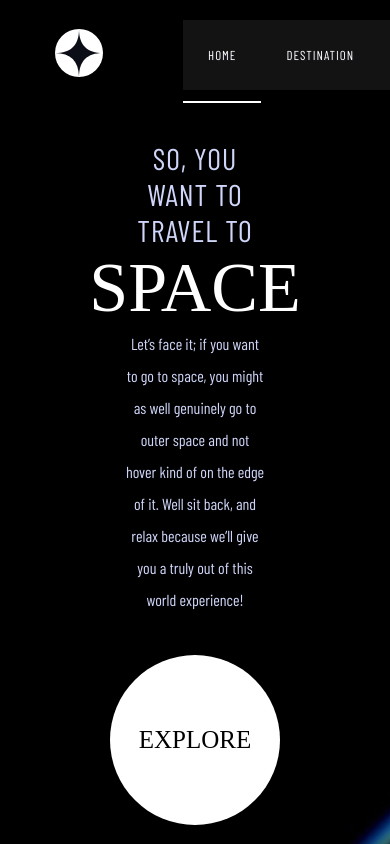
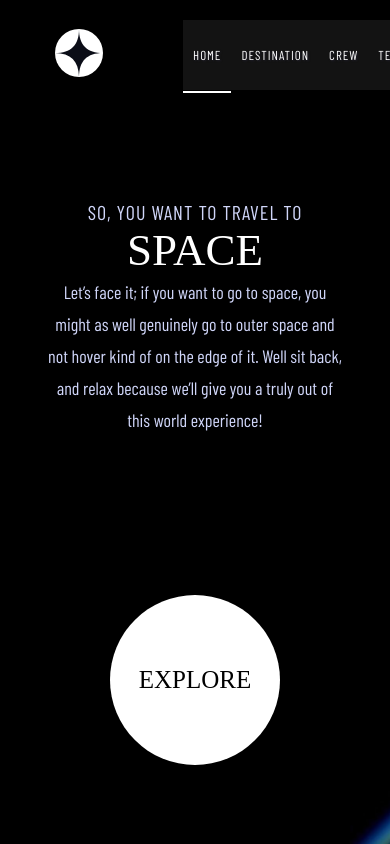
Before and after one commit to Miyka96/Space-Tourism--React-Project, a React (Create React App) app: page / in a window 390 px wide. Built offline with nearby package versions, Linux system fonts and the light colour scheme; a web font is replaced by a local one.

Commit message:
media queries >450px done

```diff
--- a/src/Components/Crew/Crew.jsx
+++ b/src/Components/Crew/Crew.jsx
@@ -19,7 +19,7 @@ const Crew = () => {
         navList={crewMenu}
         onClick={setCrew}
         liClass="secondMenuLi nav_text"
-        ulClass="destinationUl"
+        ulClass="secondMenuUl"
         currentCrew={crew}
       />
 
--- a/src/Components/Destination/Destination.jsx
+++ b/src/Components/Destination/Destination.jsx
@@ -20,7 +20,7 @@ const Destination = () => {
           navList={destinationMenu}
           onClick={setDestination}
           liClass="secondMenuLi nav_text"
-          ulClass="destinationUl"
+          ulClass="secondMenuUl"
           currentDestination= {destination}
         ></Navbar>
       {(() => {
--- a/src/Components/Destination/index.css
+++ b/src/Components/Destination/index.css
@@ -88,7 +88,7 @@
   text-transform: uppercase;
 }
 
-/* Responsive adjustments */
+/* Responsive adjustments pc-small screens && tablets */
 
 @media screen and (max-width: 1161px) {
   .section__wrapper > .sectionImg {
@@ -106,6 +106,7 @@
   }
   .mainMenuLi {
     padding: 0 25px;
+    line-height: 75px;
   }
   .sectionImg {
     height: 56%;
@@ -232,3 +233,47 @@
     padding-bottom: 28px;
   }
 }
+
+/* small tablets && mobile */
+
+@media screen and (max-width: 556px){
+  .mainMenuLi{
+    padding: 0 10px;
+  }
+  .homeSection.animate__animated.animate__fadeIn{
+    padding: 0;
+  }
+  .text_wrapper{
+    margin: 0 10px;
+  }
+  .text_wrapper>h5{
+    font-size: 20px;
+  }
+  .text_wrapper>h1{
+    font-size: 45px;
+  }
+  .text_wrapper>p{
+    font-size: 18px;
+    width: 300px;
+  }
+  .mainBtn{
+    width: 200px;
+    height: 200px;
+  }
+  .secondMenuUl{
+    gap: 25px;
+  }
+
+  #Space-capsule .img_wrapper{
+    height: 200px;
+  }
+  #Spaceport .img_wrapper{
+    height:200px;
+  }
+  #Launch-vehicle .img_wrapper{
+    height: 200px;
+  }
+  .sectionImg{
+    height: 45%;
+  }
+}
--- a/src/Components/Home/index.css
+++ b/src/Components/Home/index.css
@@ -58,9 +58,11 @@
         justify-content: center;
         margin: 0 50px;
         text-align: center;
+        width:500px;
     }
     .text_wrapper>p{
-        font-size: 16px;
+        font-size: 18px;
+        width: 500px;
     }
     .text_wrapper>h5{
         font-size: 30px;
--- a/src/Components/Partials/Navbar/index.css
+++ b/src/Components/Partials/Navbar/index.css
@@ -48,7 +48,7 @@
 
 }
 /* destination list */
-.destinationUl{
+.secondMenuUl{
     display:flex;
     gap: 30px;
     list-style: none;
--- a/src/Components/Technology/Technology.jsx
+++ b/src/Components/Technology/Technology.jsx
@@ -18,7 +18,7 @@ const Technology = () => {
           navList={technologyMenu}
           onClick={setTechnology}
           liClass="secondMenuLi nav_text"
-          ulClass="destinationUl"
+          ulClass="secondMenuUl"
           currentTechnology={technology}
         />
 
```
